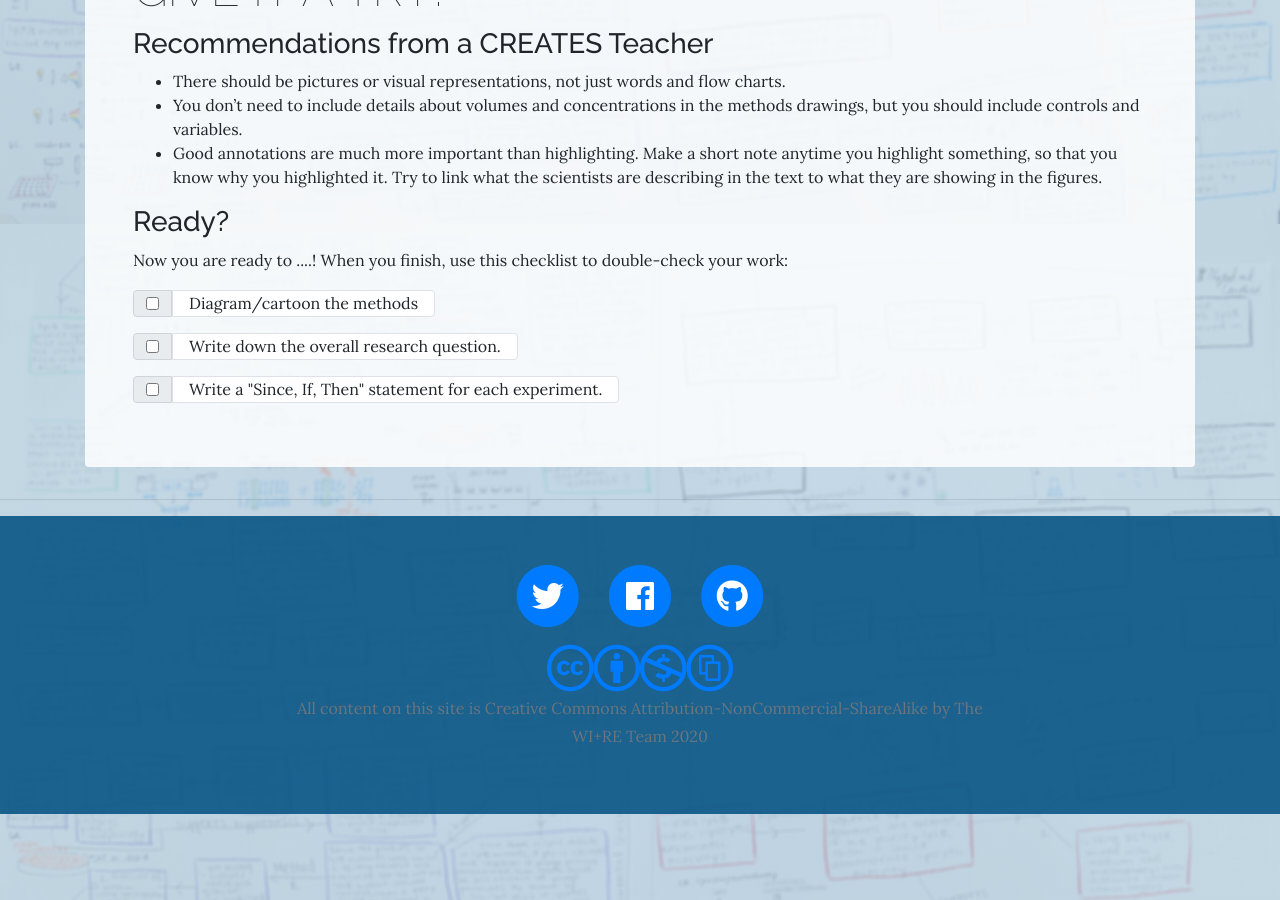
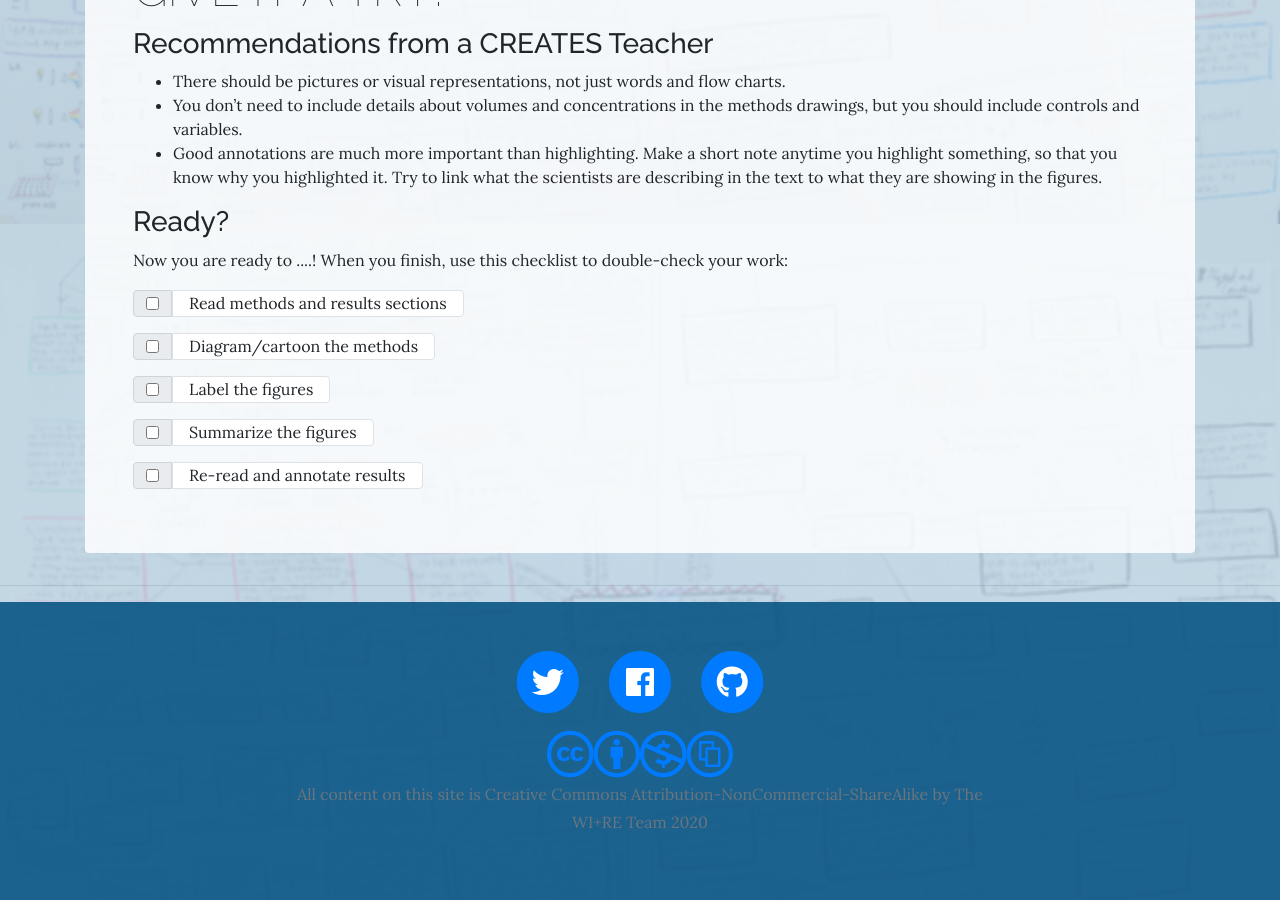
Before and after one commit to woof84/woof84.github.io-creates, a Jekyll site: the page built from r.html, in a window 1280 px wide and 900 px high, scrolled down 2684 px. Built offline with Jekyll 4.4.1, drawn with Linux system fonts in a browser that asks for light colours; nearby versions of some CDN libraries.

Commit message:
Update R checklist

```diff
--- a/r.html
+++ b/r.html
@@ -156,19 +156,31 @@ layout: page
                   <div class="input-group mb-3">
                     <div class="input-group-prepend">
                         <div class="input-group-text">
+                            <input type="checkbox" aria-label="Checkbox for following text input"> </div><span class="bg-white w-auto border px-3 rounded-right">Read methods and results sections</span>
+                      </div>
+                  </div>
+                  <div class="input-group mb-3">
+                    <div class="input-group-prepend">
+                        <div class="input-group-text">
                             <input type="checkbox" aria-label="Checkbox for following text input"> </div><span class="bg-white w-auto border px-3 rounded-right">Diagram/cartoon the methods</span>
                       </div>
                   </div>
                   <div class="input-group mb-3">
                     <div class="input-group-prepend">
                         <div class="input-group-text">
-                            <input type="checkbox" aria-label="Checkbox for following text input"> </div><span class="bg-white w-auto border px-3 rounded-right">Write down the overall research question.</span>
+                            <input type="checkbox" aria-label="Checkbox for following text input"> </div><span class="bg-white w-auto border px-3 rounded-right">Label the figures</span>
                       </div>
                   </div>
                   <div class="input-group mb-3">
                     <div class="input-group-prepend">
                         <div class="input-group-text">
-                            <input type="checkbox" aria-label="Checkbox for following text input"> </div><span class="bg-white w-auto border px-3 rounded-right">Write a "Since, If, Then" statement for each experiment.</span>
+                            <input type="checkbox" aria-label="Checkbox for following text input"> </div><span class="bg-white w-auto border px-3 rounded-right">Summarize the figures</span>
+                      </div>
+                  </div>
+                  <div class="input-group mb-3">
+                    <div class="input-group-prepend">
+                        <div class="input-group-text">
+                            <input type="checkbox" aria-label="Checkbox for following text input"> </div><span class="bg-white w-auto border px-3 rounded-right">Re-read and annotate results</span>
                       </div>
                   </div>
                 </div>
```
Also changed, not shown: 2 other files.
